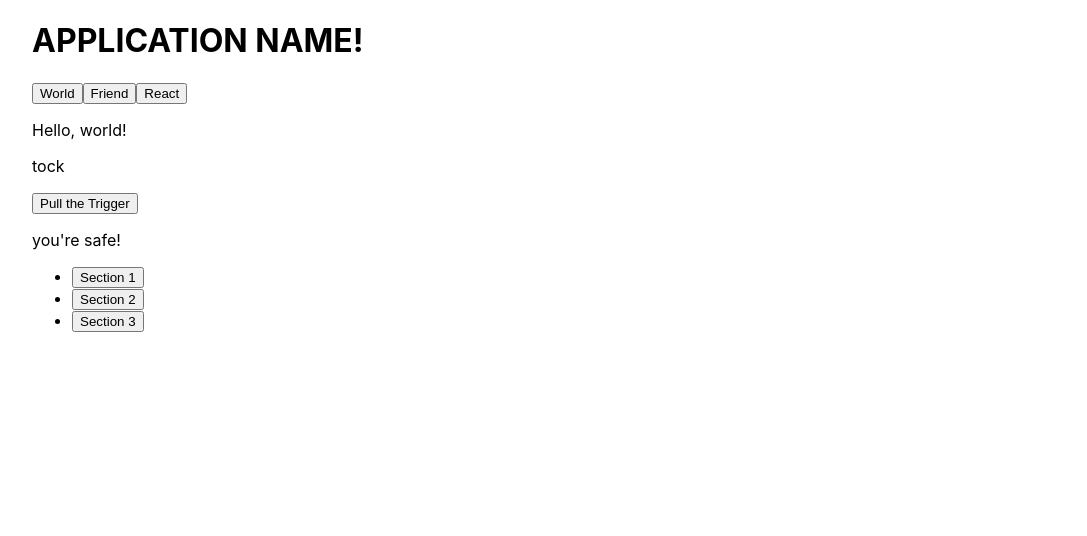
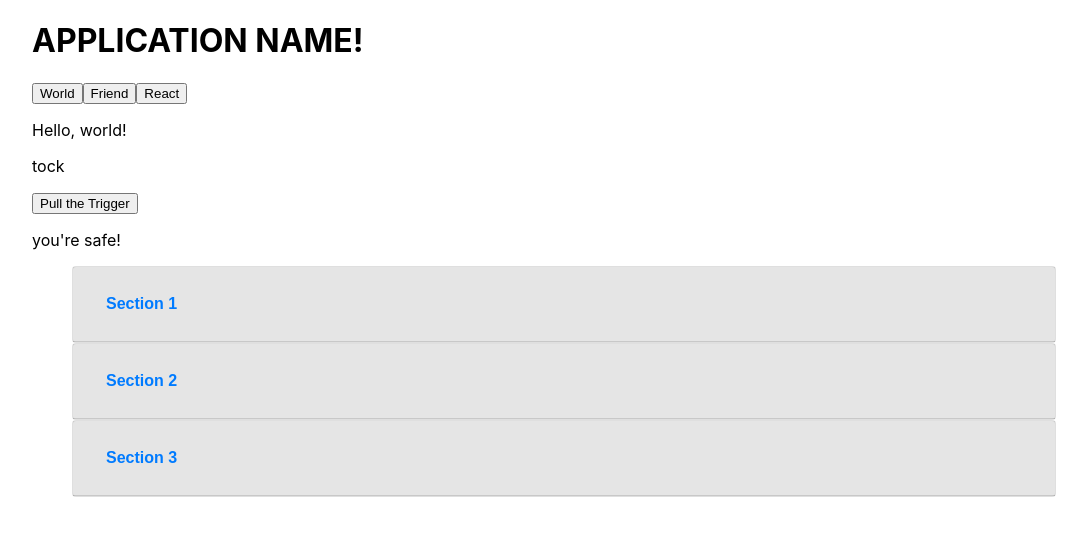
Before and after one commit to thinkful-ei-armadillo/daniel-payman-react-day3, a React (Create React App) app in the folder react-playground/: page / in a window 1280 px wide. Shown: the top 536 px of the page, without its empty margins (96-1183 px from the left). Built offline with nearby package versions, Linux system fonts and the light colour scheme.

Commit message:
css accordion and slight fixes

```diff
--- a/react-playground/src/App.js
+++ b/react-playground/src/App.js
@@ -15,7 +15,7 @@ class App extends Component {
         <HelloWorld name="helloWorld" />
         <Bomb />
         <RouletteGun bulletInChamber={8} />
-        <Accordion sections={state.sections}/>
+        <Accordion sections={state.sections} />
       </div>
     );
   }
--- a/react-playground/src/index.js
+++ b/react-playground/src/index.js
@@ -1,6 +1,8 @@
 import React from 'react';
 import ReactDOM from 'react-dom';
 import App from './App';
+import state from './state';
+import Accordion from './state-drills/Accordion';
 // import HelloWorld from './state-drills/HelloWorld';
 import './index.css';
 
--- /dev/null
+++ b/react-playground/src/state-drills/Accordion.css
@@ -0,0 +1,32 @@
+ul {
+  list-style: none;
+}
+
+li .card-header {
+  padding: 0.75rem 1.25rem;
+  margin-bottom: 0;
+  background-color: rgba(0, 0, 0, 0.1);
+  border-bottom: 1px solid rgba(0, 0, 0, 0.125);
+}
+
+li {
+  background-color: #fff;
+  background-clip: border-box;
+  border: 1px solid rgba(0, 0, 0, 0.125);
+  border-radius: 0.25rem;
+}
+
+li p {
+  padding: 10px;
+}
+
+li button {
+  font-weight: 800;
+  color: #007bff;
+  height: 50px;
+  border: 1px solid transparent;
+  background-color: rgba(0, 0, 0, 0);
+  padding: 0.375rem 0.75rem;
+  font-size: 1rem;
+  line-height: 1.5;
+}
--- a/react-playground/src/state-drills/Accordion.js
+++ b/react-playground/src/state-drills/Accordion.js
@@ -1,4 +1,5 @@
 import React from 'react';
+import './Accordion.css';
 
 class Accordion extends React.Component {
   state = {
@@ -16,11 +17,20 @@ class Accordion extends React.Component {
     const sections = this.props.sections;
 
     return sections.map((element, index) => {
+      let ariaExpanded = false;
+      if (this.state.currentIndex === index) {
+        ariaExpanded = true;
+      }
       return (
         <li key={index}>
-          <button onClick={() => this.setSectionIndex(index)}>
-            {element.title}
-          </button>
+          <div className="card-header">
+            <button
+              aria-expanded={ariaExpanded}
+              onClick={() => this.setSectionIndex(index)}
+            >
+              {element.title}
+            </button>
+          </div>
           {this.state.currentIndex === index && <p>{element.content}</p>}
         </li>
       );
@@ -28,6 +38,9 @@ class Accordion extends React.Component {
   };
 
   setSectionIndex = index => {
+    if (index === this.state.currentIndex) {
+      index = null;
+    }
     this.setState({
       currentIndex: index
     });
--- a/react-playground/src/state-drills/HelloWorld.js
+++ b/react-playground/src/state-drills/HelloWorld.js
@@ -5,28 +5,20 @@ class HelloWorld extends React.Component {
     who: 'world'
   };
 
-  handleClickWorld = () => {
-    this.setState({ who: 'world' });
-  };
-
-  handleClickFriend = () => {
-    this.setState({ who: 'friend' });
-  };
-
-  handleClickReact = () => {
-    this.setState({ who: 'react' });
+  handleClick = input => {
+    this.setState({ who: input });
   };
 
   render() {
     return (
       <div className="helloWorld">
-        <button onClick={this.handleClickWorld} className="world">
+        <button onClick={() => this.handleClick('world')} className="world">
           World
         </button>
-        <button onClick={this.handleClickFriend} className="friend">
+        <button onClick={() => this.handleClick('friend')} className="friend">
           Friend
         </button>
-        <button onClick={this.handleClickReact} className="react">
+        <button onClick={() => this.handleClick('React')} className="react">
           React
         </button>
 
```
